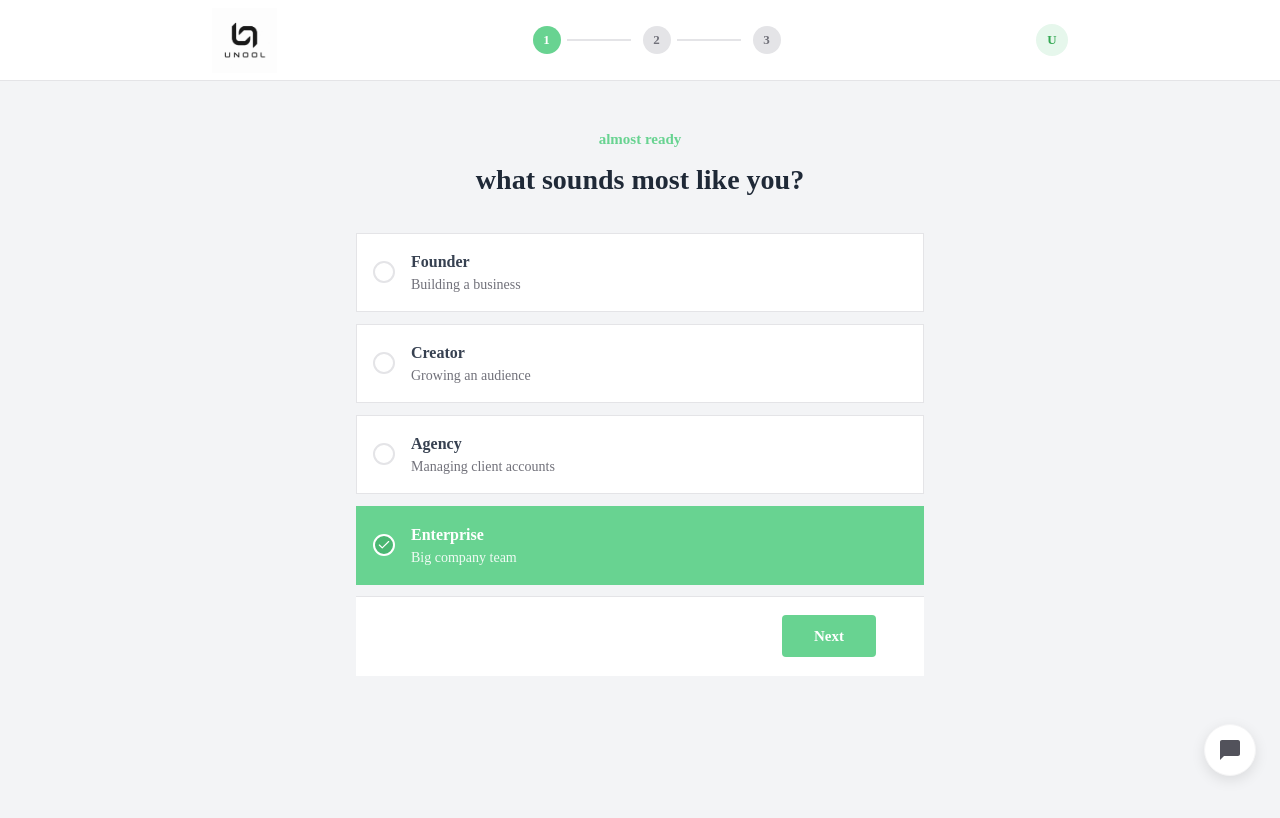
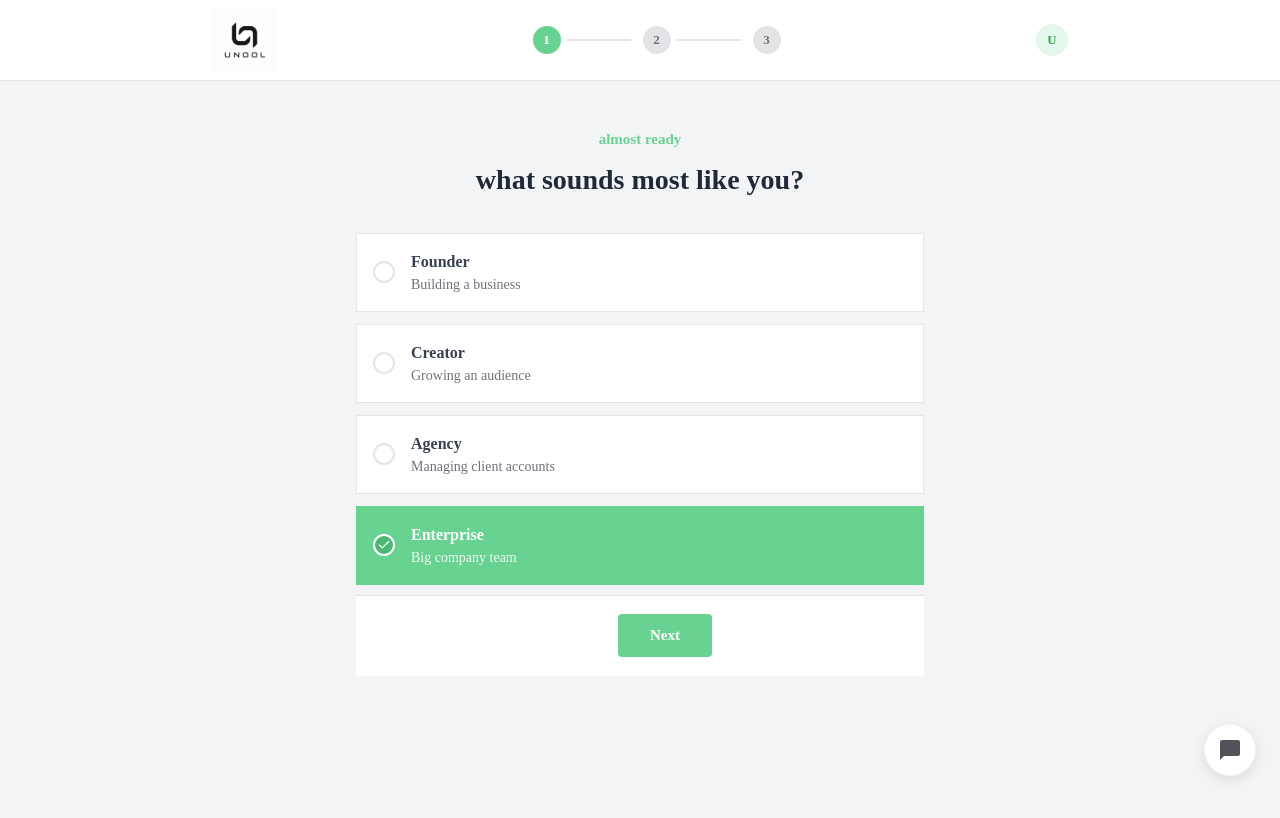
Before and after one commit to xpixenoxx/unool, a Next.js app: page /onboarding/start in a window 1280 px wide. Shown: the top 818 px of the page. Built offline with nearby package versions, Linux system fonts and the light colour scheme.

Commit message:
Update onboarding start footer to match header/footer specs

```diff
--- a/app/onboarding/start/page.tsx
+++ b/app/onboarding/start/page.tsx
@@ -61,7 +61,8 @@ export default function OnboardingStartPage() {
       </div>
 
       {/* Floating Bottom Bar */}
-      <div className="fixed bottom-0 left-0 w-full h-[80px] bg-white border-t border-zinc-200 flex items-center justify-end px-6 lg:px-12 z-40">
+      <div className="fixed bottom-0 left-0 w-full bg-white border-t border-zinc-200 z-40">
+        <div className="h-[80px] max-w-[1152px] flex items-center justify-end mx-auto" style={{ padding: '0px 24px', margin: '0px 188px' }}>
           <button
             onClick={handleNext}
             className="bg-[#68d391] hover:bg-[#5bb87d] text-white px-8 py-2.5 rounded font-semibold text-[15px] transition-colors shadow-sm"
@@ -69,6 +70,7 @@ export default function OnboardingStartPage() {
             Next
           </button>
         </div>
+      </div>
 
     </div>
   );
```
Lines whose indentation alone changed are shown as unchanged.
